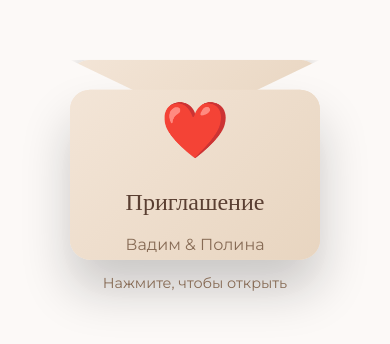
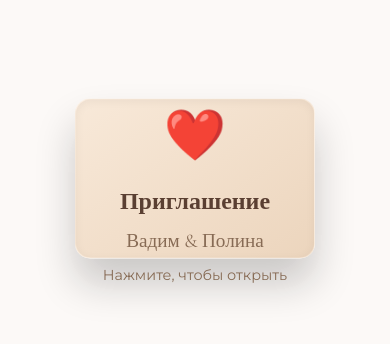
Before and after one commit to Vadichekk/wedding-Vadim-Polina-03-07-2026, a plain HTML site: page index.html in a window 390 px wide. Shown: the part 232-576 px from the top of the page. Drawn offline with nearby package versions, Linux system fonts and the light colour scheme.

Commit message:
Update index.html9

```diff
--- a/index.html
+++ b/index.html
@@ -40,7 +40,7 @@
             margin-bottom: 80px;
         }
 
-        /* ===== АНИМАЦИЯ КОНВЕРТА ===== */
+        /* ===== АНИМАЦИЯ КОНВЕРТА (ИСПРАВЛЕНО) ===== */
         .envelope-overlay {
             position: fixed;
             top: 0;
@@ -53,50 +53,39 @@
             justify-content: center;
             align-items: center;
             z-index: 10000;
-            transition: opacity 1.5s ease, backdrop-filter 1.5s ease;
+            transition: opacity 1.5s ease;
             pointer-events: none;
         }
 
         .envelope-overlay.hidden {
             opacity: 0;
-            backdrop-filter: blur(0);
             pointer-events: none;
         }
 
         .envelope {
-            width: 300px;
-            height: 200px;
-            background: linear-gradient(135deg, #f3e5d7, #e8d5c0);
-            border-radius: 20px;
+            width: 280px;
+            height: 180px;
+            background: linear-gradient(145deg, #f8e9d9, #ecd5bd);
+            border-radius: 15px 15px 15px 15px;
             position: relative;
-            box-shadow: 0 30px 50px rgba(0, 0, 0, 0.2);
+            box-shadow: 0 25px 40px rgba(0, 0, 0, 0.2);
             cursor: pointer;
             animation: float 3s ease-in-out infinite;
             transition: transform 1s cubic-bezier(0.4, 0, 0.2, 1);
             pointer-events: auto;
+            border: 1px solid rgba(255, 255, 255, 0.3);
         }
 
         .envelope.opening {
-            transform: translateY(100vh) rotate(5deg);
+            transform: translateY(100vh) rotate(3deg);
         }
 
         @keyframes float {
             0%, 100% { transform: translateY(0); }
-            50% { transform: translateY(-20px); }
+            50% { transform: translateY(-15px); }
         }
 
-        .envelope-flap {
-            position: absolute;
-            top: -30px;
-            left: 0;
-            width: 100%;
-            height: 60px;
-            background: inherit;
-            clip-path: polygon(0 0, 100% 0, 50% 100%);
-            border-radius: 20px 20px 0 0;
-            box-shadow: 0 -5px 10px rgba(0, 0, 0, 0.1);
-        }
-
+        /* Простой конверт без треугольника */
         .envelope-body {
             position: absolute;
             top: 0;
@@ -104,47 +93,51 @@
             width: 100%;
             height: 100%;
             background: inherit;
-            border-radius: 20px;
+            border-radius: 15px;
             display: flex;
             flex-direction: column;
             justify-content: center;
             align-items: center;
             padding: 20px;
             text-align: center;
+            box-shadow: inset 0 2px 10px rgba(0,0,0,0.05);
         }
 
         .envelope-heart {
-            font-size: 3rem;
-            margin-bottom: 15px;
+            font-size: 2.8rem;
+            margin-bottom: 12px;
             animation: heartbeat 1.5s ease-in-out infinite;
         }
 
         @keyframes heartbeat {
             0%, 100% { transform: scale(1); }
-            50% { transform: scale(1.2); }
+            50% { transform: scale(1.15); }
         }
 
         .envelope-title {
             font-family: 'Cormorant Garamond', serif;
             font-size: 1.8rem;
             color: #5a3f32;
-            margin-bottom: 10px;
+            margin-bottom: 5px;
+            font-weight: 600;
         }
 
         .envelope-subtitle {
-            font-size: 1rem;
+            font-size: 1.2rem;
             color: #876b55;
+            font-family: 'Cormorant Garamond', serif;
         }
 
         .envelope-hint {
             position: absolute;
-            bottom: -40px;
+            bottom: -35px;
             left: 0;
             width: 100%;
             text-align: center;
             color: #876b55;
             font-size: 0.9rem;
             animation: bounce 2s infinite;
+            font-weight: 400;
         }
 
         @keyframes bounce {
@@ -441,7 +434,8 @@
         .btn-secondary {
             background: #e1d3cb;
             color: #4a3a32;
-            margin-top: 0;
+            margin-top: 20px; /* Увеличен отступ сверху */
+            margin-bottom: 10px; /* Добавлен отступ снизу */
         }
 
         .btn-secondary:hover {
@@ -455,10 +449,12 @@
 
         .chat-link {
             display: inline-flex;
+            flex-direction: column; /* Изменено на колонку для двух строк */
             align-items: center;
-            gap: 12px;
+            justify-content: center;
+            gap: 5px;
             background: #e1d3cb;
-            padding: 18px 40px;
+            padding: 15px 30px;
             border-radius: 60px;
             text-decoration: none;
             color: #3a2a21;
@@ -467,6 +463,7 @@
             margin: 25px 0 40px;
             transition: all 0.3s;
             border: 2px solid transparent;
+            line-height: 1.4;
         }
 
         .chat-link:hover {
@@ -474,6 +471,15 @@
             transform: translateY(-3px);
             box-shadow: 0 10px 25px rgba(0,0,0,0.1);
             border-color: #b58b70;
+        }
+
+        .chat-link span:first-child {
+            font-size: 1.3rem;
+        }
+
+        .chat-link span:last-child {
+            font-size: 1rem;
+            opacity: 0.9;
         }
 
         .contact-block {
@@ -620,19 +626,18 @@
             .flowers-block { padding: 30px 20px; }
             .flowers-title { font-size: 2rem; }
             .flowers-text { font-size: 1.1rem; }
-            .chat-link { padding: 15px 25px; font-size: 1rem; }
+            .chat-link { padding: 12px 25px; }
             .contact-phone { font-size: 1.4rem; }
             .guest-card { padding: 20px; }
-            .envelope { width: 250px; height: 170px; }
+            .envelope { width: 240px; height: 160px; }
             .envelope-title { font-size: 1.5rem; }
         }
     </style>
 </head>
 <body>
-    <!-- КОНВЕРТ -->
+    <!-- КОНВЕРТ (ИСПРАВЛЕН) -->
     <div class="envelope-overlay" id="envelopeOverlay">
         <div class="envelope" id="envelope">
-            <div class="envelope-flap"></div>
             <div class="envelope-body">
                 <div class="envelope-heart">❤️</div>
                 <div class="envelope-title">Приглашение</div>
@@ -693,7 +698,7 @@
                     <div class="card">
                         <h3>🥂 Банкет</h3>
                         <p><strong>17:00</strong><br>Банкетный зал отеля «Талес»</p>
-                        <p>Сбор гостей в <strong>15:30</strong> (welcome-зона)</p>
+                        <!-- Строка с welcome-зоной УДАЛЕНА -->
                     </div>
                 </div>
             </section>
@@ -737,7 +742,8 @@
                 <h2 class="section-title">Чат и контакты</h2>
                 <p style="font-size: 1.2rem;">Присоединяйтесь к нашему Telegram-чату, чтобы быть на связи:</p>
                 <a href="https://t.me/+97GMs6tI2bpjOTUy" class="chat-link" target="_blank">
-                    📱 Вадим & Полина / Telegram-чат
+                    <span>📱 Вадим & Полина</span>
+                    <span>Telegram-чат</span>
                 </a>
 
                 <div class="contact-block">
@@ -789,7 +795,7 @@
                         </div>
                     </div>
 
-                    <!-- Кнопка добавления гостя -->
+                    <!-- Кнопка добавления гостя (с отступами) -->
                     <button type="button" class="btn btn-secondary" id="addGuestBtn">➕ Добавить еще гостя</button>
 
                     <button type="submit" class="btn" id="submitBtn">Отправить подтверждение</button>
@@ -916,7 +922,7 @@
             document.getElementById('guests-container').appendChild(newGuest);
         });
 
-        // ОТПРАВКА В TELEGRAM - РАБОТАЕТ!
+        // ОТПРАВКА В TELEGRAM
         document.getElementById('rsvpForm').addEventListener('submit', async function(e) {
             e.preventDefault();
             const statusEl = document.getElementById('formStatus');
@@ -957,7 +963,7 @@
             statusEl.innerText = 'Отправляем...';
 
             try {
-                // ВАШИ ДАННЫЕ ДЛЯ TELEGRAM
+                // ДАННЫЕ ДЛЯ TELEGRAM
                 const TELEGRAM_TOKEN = '8790312676:AAE9PAAjoN6qJjurAoeKoxiDVur0yAbpodk';
                 const CHAT_ID = '705955486';
 
```
